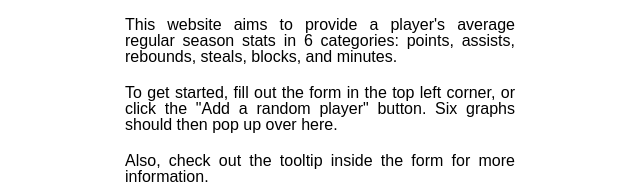
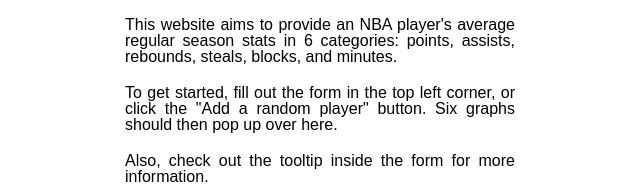
Before and after one commit to deli123/NBA-Stat-Visualizer, a website built with webpack: page index.html in a window 1280 px wide. Shown: the part 334-521 px from the top of the page, 320-960 px from the left. Built offline with nearby package versions, Linux system fonts and the light colour scheme; files whose address does not match are found by name.

```diff
--- a/index.html
+++ b/index.html
@@ -98,7 +98,7 @@
   <div class="popup">
     <button id="close">&times;</button>
     <h1>Welcome!</h1>
-    <p>This website aims to provide a player's average regular season
+    <p>This website aims to provide an NBA player's average regular season
       stats in 6 categories: points, assists, rebounds, steals,
       blocks, and minutes.</p>
     <p>
```
Also changed, not shown: README.md.
